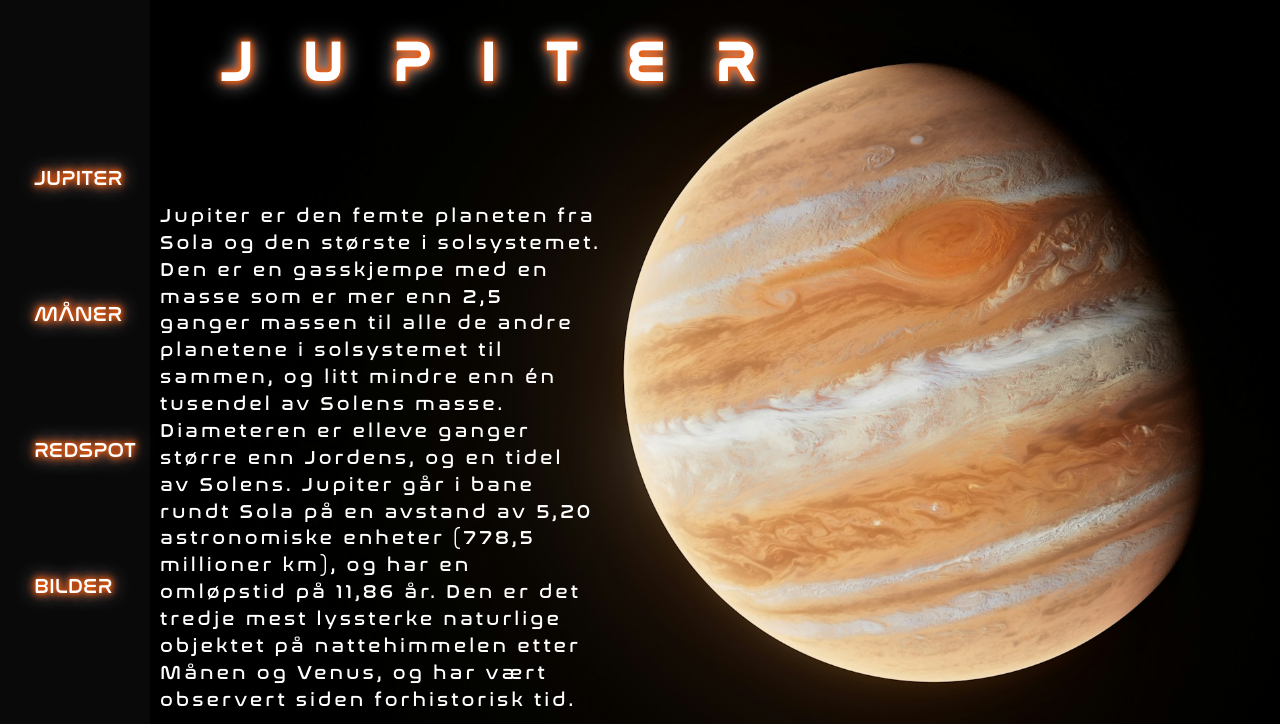
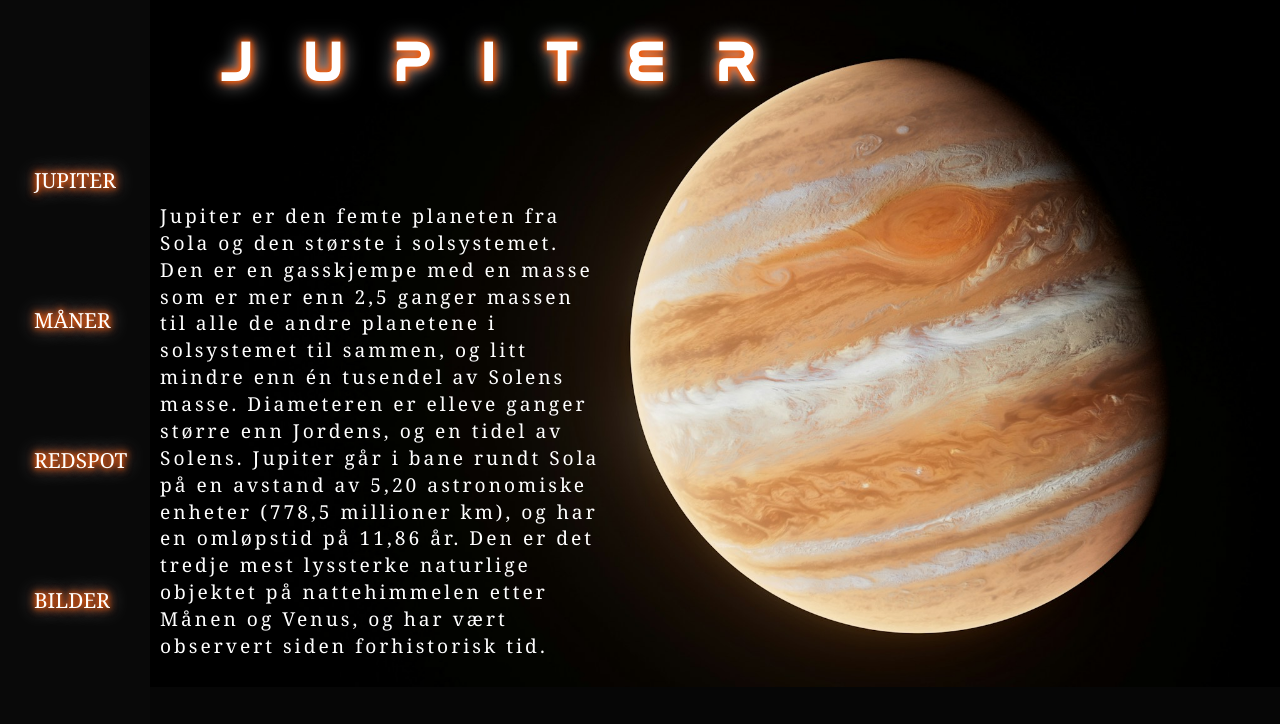
Before and after one commit to Silje32/Prosjekt_Planet, a plain HTML site: page index.html in a window 1280 px wide. Shown: the top 724 px of the page. Drawn offline with Linux system fonts and the light colour scheme.

Commit message:
Added Georgia to the body text

```diff
--- a/style.css
+++ b/style.css
@@ -15,7 +15,7 @@
 }
 
 h1 {
-  font-family: "Nasalization", sans-serif;
+  font-family: "Nasalization", "Arial", sans-serif;
   color: #ffffff;
   background-color: #0c0c0c00;
   letter-spacing: 50px;
@@ -29,6 +29,7 @@ h1 {
 h2 {
   color: #df5611;
   padding-top: 70px;
+  font-family: "Nasalization", "Arial", sans-serif;
 }
 
 .h2 {
@@ -43,7 +44,7 @@ html,
 body {
   min-height: 100vh;
   color: rgb(0, 0, 0);
-  font-family: "Nasalization", sans-serif;
+  font-family: "Georgia", serif;
 }
 
 .hero {
```
Also changed, not shown: 1 other file.
